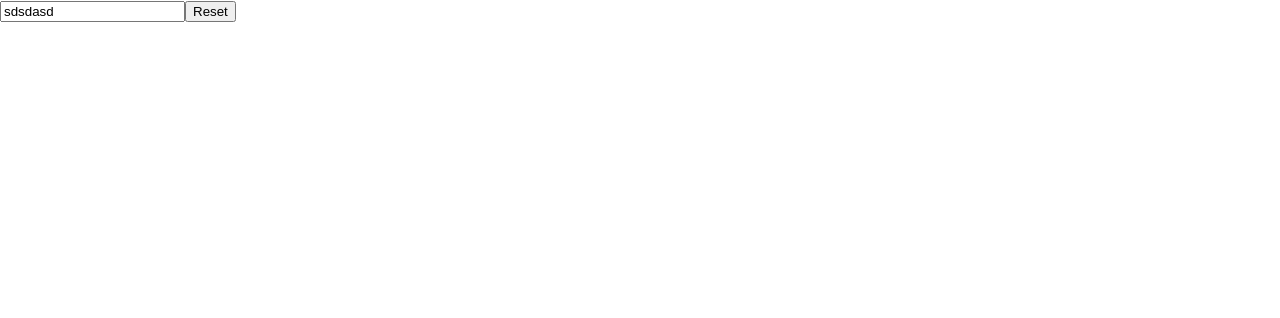
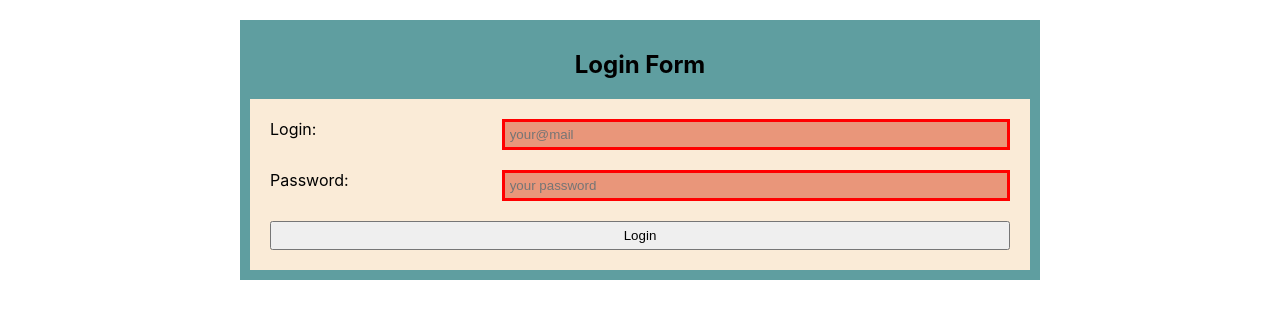
Before and after one commit to pecourses/pe2023-1-react-app, a React (Create React App) app: page / in a window 1280 px wide. Shown: the top 318 px of the page. Built offline with nearby package versions, Linux system fonts and the light colour scheme.

Commit message:
Add login form

```diff
--- a/package.json
+++ b/package.json
@@ -6,6 +6,7 @@
     "@testing-library/jest-dom": "^5.17.0",
     "@testing-library/react": "^13.4.0",
     "@testing-library/user-event": "^13.5.0",
+    "classnames": "^2.3.2",
     "react": "^18.2.0",
     "react-dom": "^18.2.0",
     "react-icons": "^4.11.0",
--- /dev/null
+++ b/src/components/LoginForm/LoginForm.module.css
@@ -0,0 +1,51 @@
+.formContainer {
+  margin: 20px auto;
+  width: 100%;
+  max-width: 800px;
+  min-width: 300px;
+  padding: 10px;
+  background-color: cadetblue;
+}
+
+.loginForm {
+  display: flex;
+  flex-direction: column;
+  padding: 10px;
+  background-color: antiquewhite;
+}
+
+.formTitle {
+  text-align: center;
+}
+
+.formLabel {
+  display: flex;
+  flex-wrap: wrap;
+  gap: 10px;
+  padding: 10px;
+}
+
+.labelCaption {
+  flex: 1 1 150px;
+}
+
+.formInput {
+  padding: 5px;
+  flex: 5 1 150px;
+  outline: none;
+}
+
+.loginBtn {
+  padding: 5px;
+  margin: 10px;
+}
+
+.valid {
+  background-color: aquamarine;
+  border: 3px solid green;
+}
+
+.invalid {
+  background-color: darksalmon;
+  border: 3px solid red;
+}
--- a/src/components/LoginForm/index.jsx
+++ b/src/components/LoginForm/index.jsx
@@ -1,26 +1,71 @@
 import { useState } from 'react'
+import classNames from 'classnames'
+import styles from './LoginForm.module.css'
+
+const LOGIN_FORM_REG_EXP = {
+  login: /^.+@.+$/,
+  password: /^(?=.*[A-Z].*)(?=.*[a-z].*)(?=.*\d.*)(?=.*[!#%._].*).{8,16}$/
+}
 
 function LoginForm () {
-  const [test, setTest] = useState('sdsdasd')
+  const [login, setLogin] = useState('')
+  const [password, setPassword] = useState('')
 
-  console.log('test :>> ', test)
+  function handleLoginChange ({ target: { value } }) {
+    setLogin(value)
+  }
 
+  function handlePasswordChange ({ target: { value } }) {
+    setPassword(value)
+  }
+
+  function handleSubmit (e) {
+    e.preventDefault() // відміна дефолтної поведінки
+    // send request
+    setLogin('')
+    setPassword('')
+  }
+
+  const loginClassName = classNames(styles.formInput, {
+    [styles.valid]: LOGIN_FORM_REG_EXP.login.test(login),
+    [styles.invalid]: !LOGIN_FORM_REG_EXP.login.test(login)
+  })
+
+  const passwordClassName = classNames(styles.formInput, {
+    [styles.valid]: LOGIN_FORM_REG_EXP.password.test(password),
+    [styles.invalid]: !LOGIN_FORM_REG_EXP.password.test(password)
+  })
   return (
-    <div>
-      <input
-        name='test'
-        value={test}
-        onChange={e => {
-          setTest(e.target.value)
-        }}
-      />
-      <button
-        onClick={() => {
-          setTest('')
-        }}
-      >
-        Reset
-      </button>
+    <div className={styles.formContainer}>
+      <h2 className={styles.formTitle}>Login Form</h2>
+      <form className={styles.loginForm} onSubmit={handleSubmit}>
+        <label className={styles.formLabel}>
+          <span className={styles.labelCaption}>Login:</span>
+          <input
+            className={loginClassName}
+            type='email'
+            name='login'
+            value={login}
+            onChange={handleLoginChange}
+            placeholder='your@mail'
+            autoFocus
+          />
+        </label>
+        <label className={styles.formLabel}>
+          <span className={styles.labelCaption}>Password:</span>
+          <input
+            className={passwordClassName}
+            type='password'
+            placeholder='your password'
+            name='password'
+            value={password}
+            onChange={handlePasswordChange}
+          />
+        </label>
+        <button className={styles.loginBtn} type='submit'>
+          Login
+        </button>
+      </form>
     </div>
   )
 }
--- a/src/index.css
+++ b/src/index.css
@@ -11,3 +11,7 @@
   font-family: source-code-pro, Menlo, Monaco, Consolas, 'Courier New',
     monospace;
 }
+
+* {
+  box-sizing: border-box;
+}
```
Also changed, not shown: 1 other file (tests, documents, lock files or other folders).
